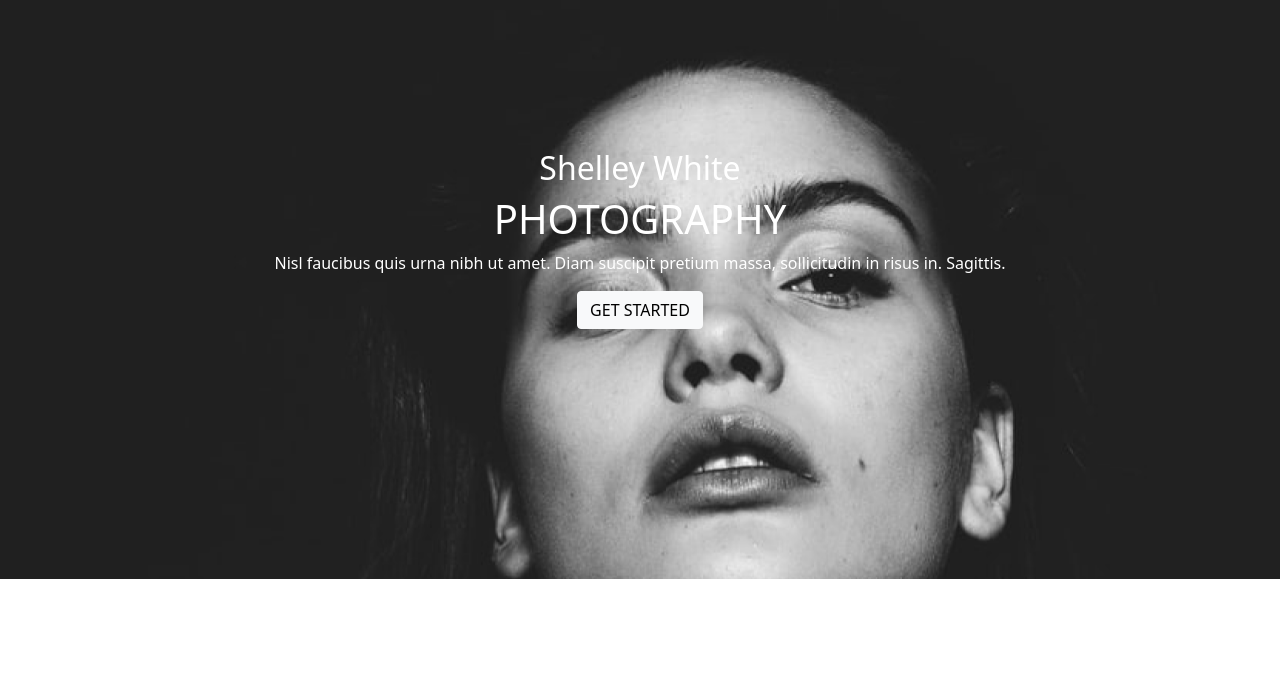
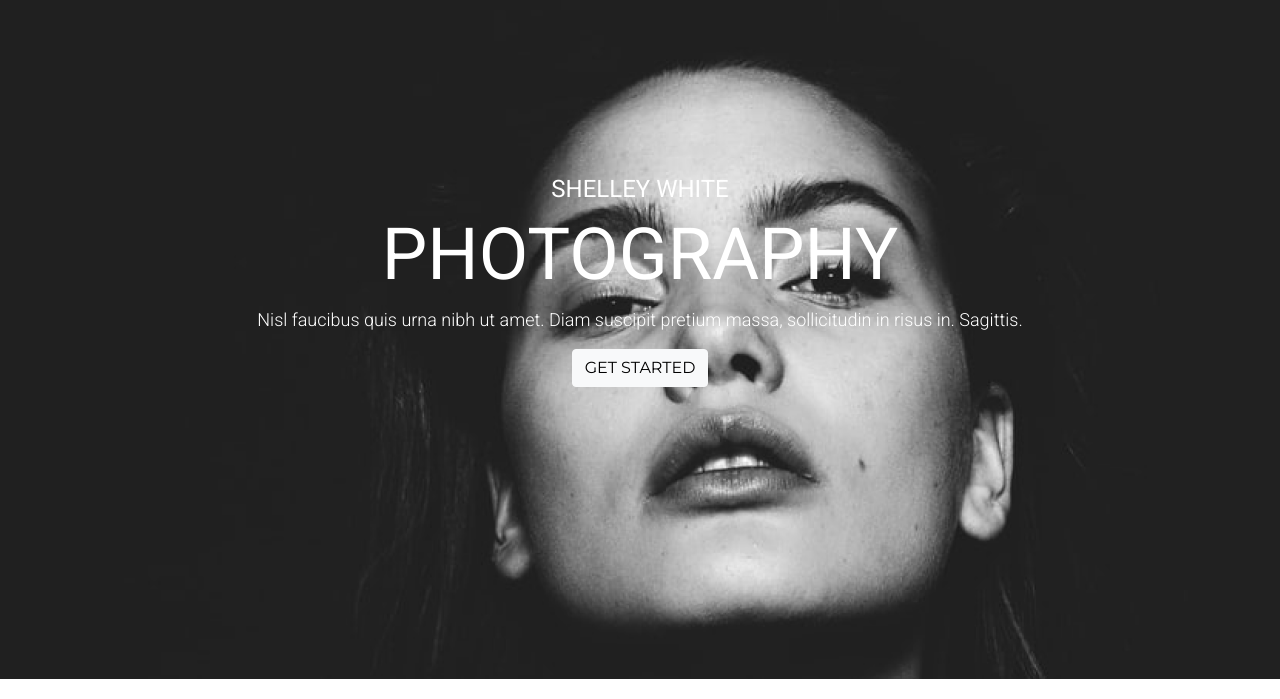
Before and after one commit to ciplenka/profile-project, a plain HTML site: page index.html in a window 1280 px wide. Shown: the part 101-800 px from the top of the page. Drawn offline with nearby package versions, Linux system fonts and the light colour scheme.

Commit message:
fixed css

```diff
--- a/index.html
+++ b/index.html
@@ -4,9 +4,14 @@
     <link rel="preconnect" href="https://fonts.googleapis.com" />
     <link rel="preconnect" href="https://fonts.gstatic.com" crossorigin />
     <link
-      href="https://fonts.googleapis.com/css2?family=Roboto:wght@700&display=swap"
+      href="https://fonts.googleapis.com/css2?family=Montserrat:wght@400;700&family=Roboto:wght@300;400;700&display=swap"
       rel="stylesheet"
     />
+    <script
+      src="https://cdn.jsdelivr.net/npm/bootstrap@5.1.3/dist/js/bootstrap.bundle.min.js"
+      integrity="sha384-ka7Sk0Gln4gmtz2MlQnikT1wXgYsOg+OMhuP+IlRH9sENBO0LRn5q+8nbTov4+1p"
+      crossorigin="anonymous"
+    ></script>
     <script
       src="https://cdn.jsdelivr.net/npm/bootstrap@5.1.3/dist/js/bootstrap.bundle.min.js"
       integrity="sha384-ka7Sk0Gln4gmtz2MlQnikT1wXgYsOg+OMhuP+IlRH9sENBO0LRn5q+8nbTov4+1p"
@@ -30,13 +35,15 @@
   </head>
   <body>
     <div class="hero">
-      <h2>Shelley White</h2>
+      <h2>SHELLEY WHITE</h2>
       <h1>PHOTOGRAPHY</h1>
-      <p>
+      <p class="text">
         Nisl faucibus quis urna nibh ut amet. Diam suscipit pretium massa,
         sollicitudin in risus in. Sagittis.
       </p>
-      <button type="button" class="btn btn-light">GET STARTED</button>
+      <p class="button">
+        <button type="button" class="btn btn-light">GET STARTED</button>
+      </p>
     </div>
   </body>
 </html>
--- a/style.css
+++ b/style.css
@@ -1,9 +1,31 @@
 :root {
   --main-color: #ffffff;
+  --font-family-main: "Roboto", sans-serif;
+  --font-family-btn: "Montserrat", sans-serif;
 }
 .hero {
   background-image: url(bg.png);
   text-align: center;
-  padding: 250px 150px;
+  padding: 276px 20px;
   color: var(--main-color);
+  margin: 0 auto;
 }
+h1,
+h2,
+.text {
+  font-family: var(--font-family-main);
+}
+h2 {
+  font-size: 24px;
+}
+h1 {
+  font-size: 72px;
+}
+.text {
+  font-size: 18px;
+  font-weight: 300;
+}
+.button {
+  font-family: var(--font-family-btn);
+  font-size: 14px;
+}
```
